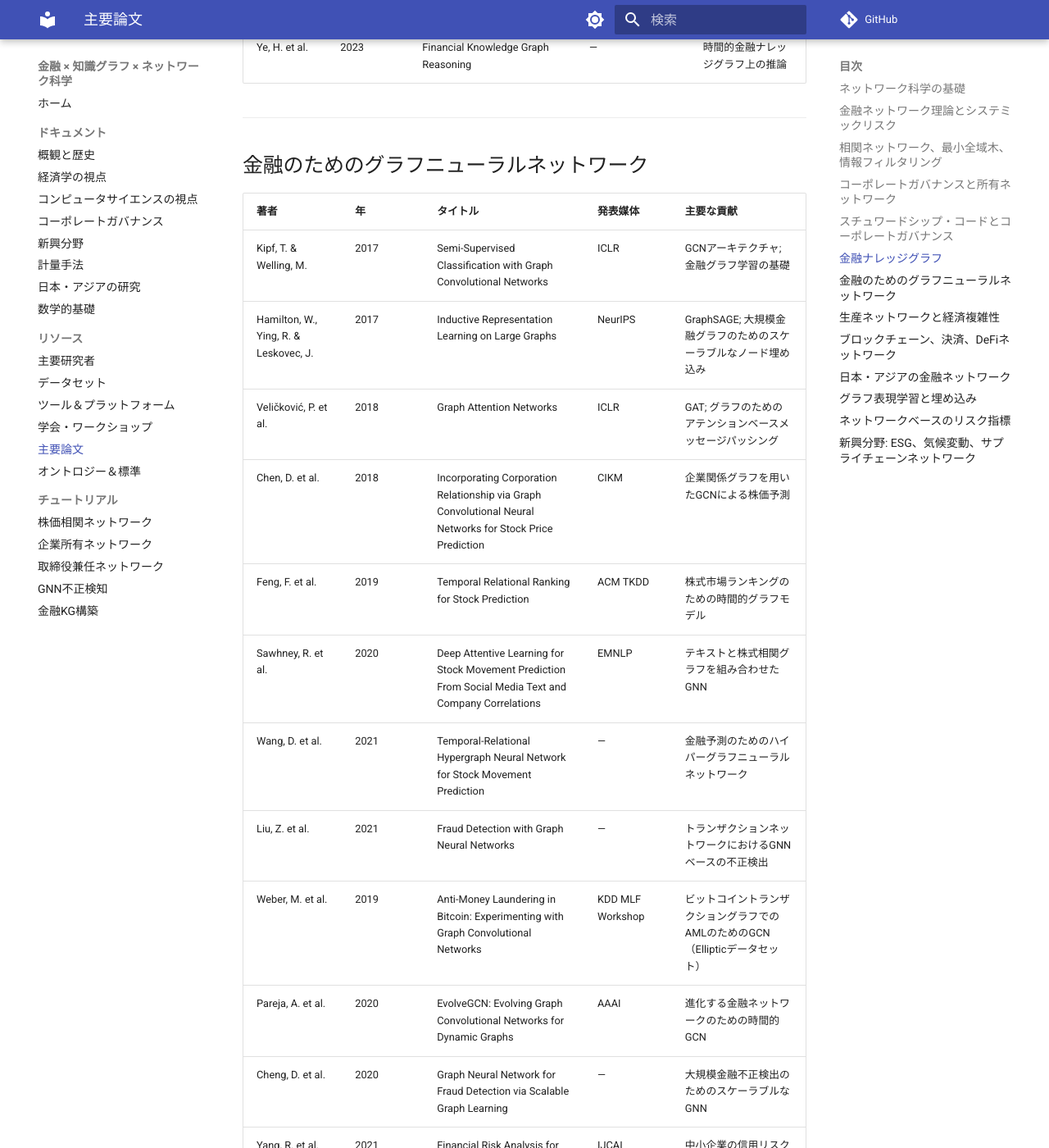
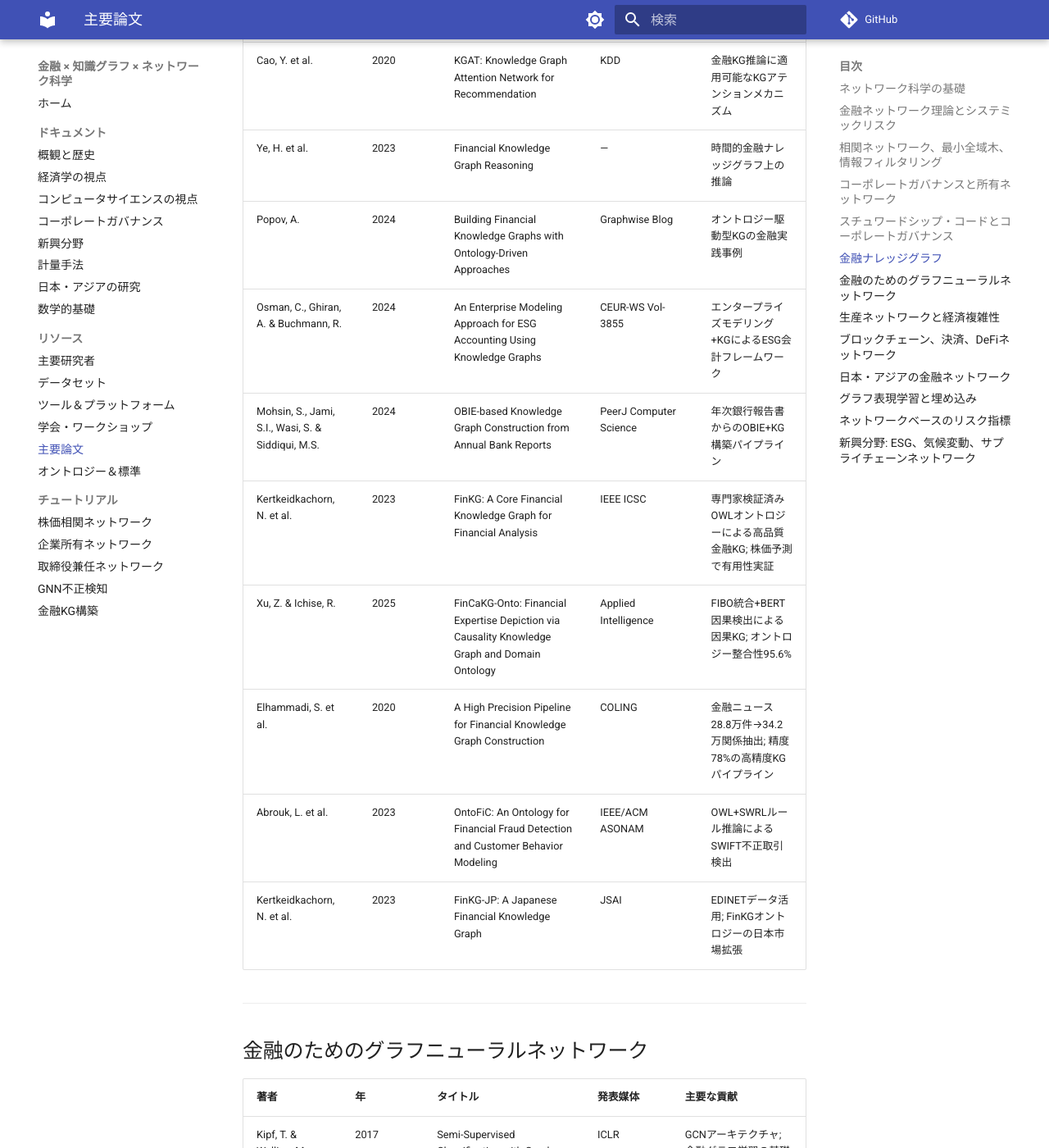
Before and after one commit to yk0817/finance-knowledge-graph-network-science, an MkDocs documentation site: the page built from docs/resources/papers.md, in a window 1280 px wide and 1400 px high, scrolled down 9083 px. Shown: the whole window at 82% size. Built offline with MkDocs 1.6.1 and Material for MkDocs 9.7.7, drawn with Linux system fonts in a browser that asks for light colours; comment, search, counter and statistics services are not loaded; some of the changed text lies outside the part shown.

Commit message:
Add 9 papers to financial KG and ESG sections
Co-Authored-By: Claude Opus 4.6 (1M context) <noreply@anthropic.com>

```diff
--- a/docs/resources/papers.md
+++ b/docs/resources/papers.md
@@ -114,6 +114,14 @@
 | Liu, X. et al. | 2021 | FinBERT-KG: Finance Domain Knowledge Graph Construction via Pre-trained Language Model | — | BERTベースの金融KG構築 |
 | Cao, Y. et al. | 2020 | KGAT: Knowledge Graph Attention Network for Recommendation | KDD | 金融KG推論に適用可能なKGアテンションメカニズム |
 | Ye, H. et al. | 2023 | Financial Knowledge Graph Reasoning | — | 時間的金融ナレッジグラフ上の推論 |
+| Popov, A. | 2024 | Building Financial Knowledge Graphs with Ontology-Driven Approaches | Graphwise Blog | オントロジー駆動型KGの金融実践事例 |
+| Osman, C., Ghiran, A. & Buchmann, R. | 2024 | An Enterprise Modeling Approach for ESG Accounting Using Knowledge Graphs | CEUR-WS Vol-3855 | エンタープライズモデリング+KGによるESG会計フレームワーク |
+| Mohsin, S., Jami, S.I., Wasi, S. & Siddiqui, M.S. | 2024 | OBIE-based Knowledge Graph Construction from Annual Bank Reports | PeerJ Computer Science | 年次銀行報告書からのOBIE+KG構築パイプライン |
+| Kertkeidkachorn, N. et al. | 2023 | FinKG: A Core Financial Knowledge Graph for Financial Analysis | IEEE ICSC | 専門家検証済みOWLオントロジーによる高品質金融KG; 株価予測で有用性実証 |
+| Xu, Z. & Ichise, R. | 2025 | FinCaKG-Onto: Financial Expertise Depiction via Causality Knowledge Graph and Domain Ontology | Applied Intelligence | FIBO統合+BERT因果検出による因果KG; オントロジー整合性95.6% |
+| Elhammadi, S. et al. | 2020 | A High Precision Pipeline for Financial Knowledge Graph Construction | COLING | 金融ニュース28.8万件→34.2万関係抽出; 精度78%の高精度KGパイプライン |
+| Abrouk, L. et al. | 2023 | OntoFiC: An Ontology for Financial Fraud Detection and Customer Behavior Modeling | IEEE/ACM ASONAM | OWL+SWRLルール推論によるSWIFT不正取引検出 |
+| Kertkeidkachorn, N. et al. | 2023 | FinKG-JP: A Japanese Financial Knowledge Graph | JSAI | EDINETデータ活用; FinKGオントロジーの日本市場拡張 |
 
 ---
 
@@ -227,7 +235,8 @@
 | Reinders, H.J. et al. | 2023 | Climate risk in the financial system | Annual Review of Financial Economics | 気候-金融ネットワーク研究のサーベイ |
 | Barrot, J.-N. & Sauvagnat, J. | 2016 | Input specificity and the propagation of idiosyncratic shocks in production networks | Quarterly Journal of Economics | サプライチェーン途絶の伝播; 地震を利用した自然実験 |
 | Inoue, H. & Todo, Y. | 2020 | Propagation of COVID-19 supply chain shocks | — | サプライチェーンネットワークを通じたCOVID-19の影響 |
+| Angioni, S. et al. | 2024 | Analyzing ESG Discourse in US and UK News through Knowledge Graphs | CEUR-WS Vol-3697 | 米英ニュースのESG言説をKG化して比較分析 |
 
 ---
 
-*最終更新: 2026-03-01*
+*最終更新: 2026-03-14*
```
